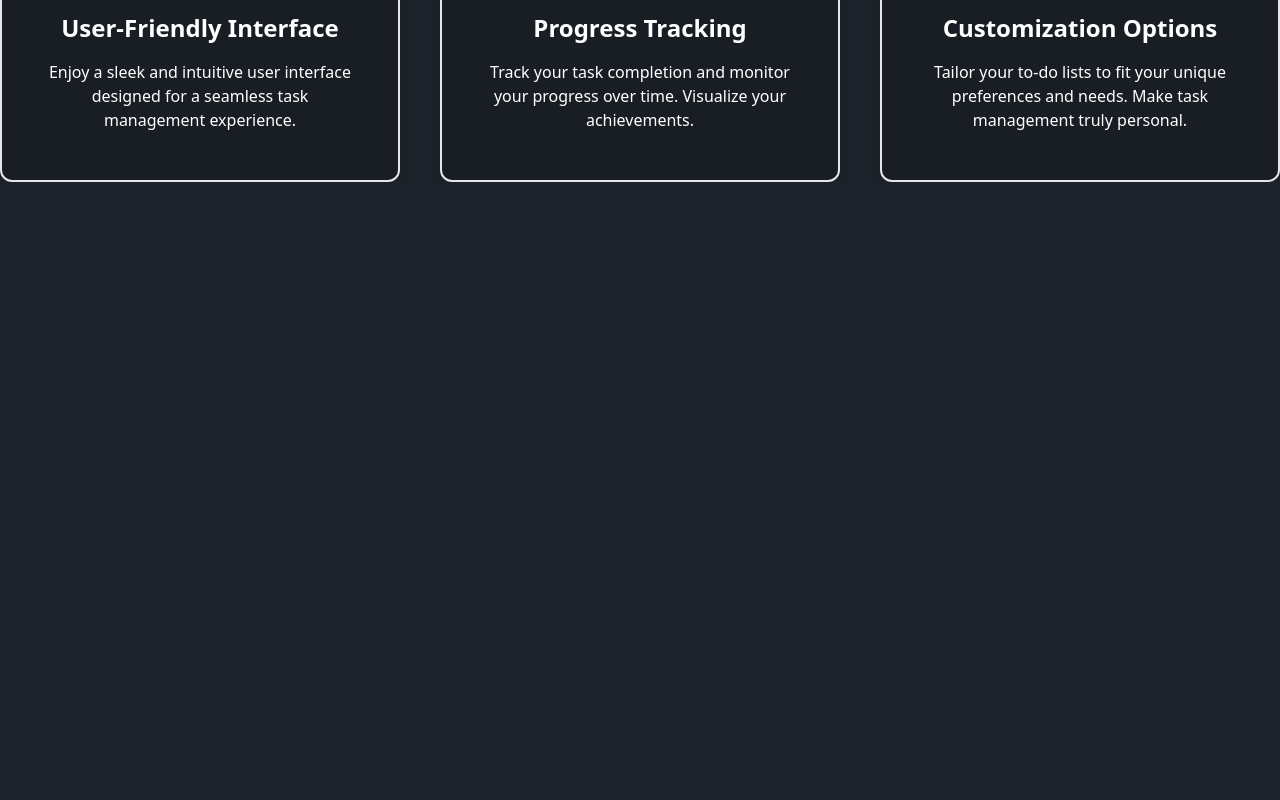
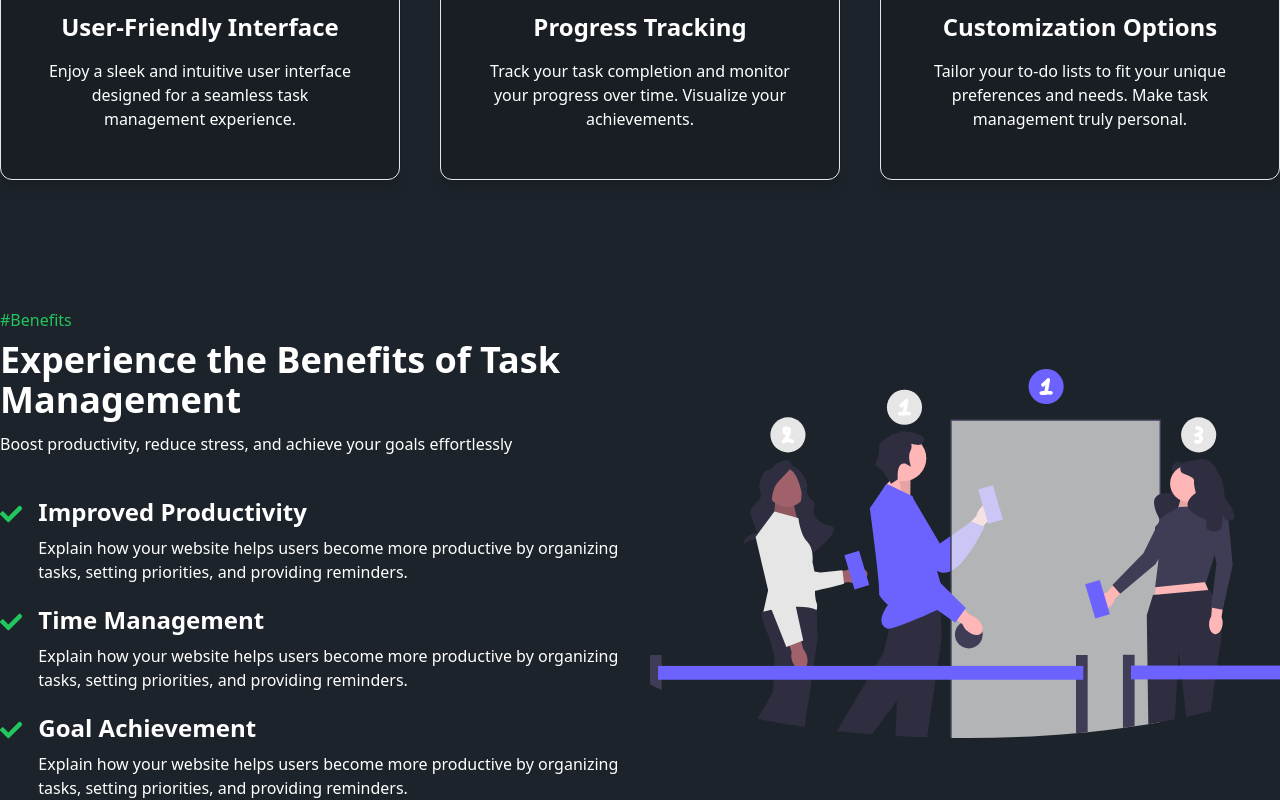
Before and after one commit to Rakibjrb/task-manager-app, a React (Vite) app: page / in a window 1280 px wide. Shown: the part 2123-2923 px from the top of the page. Before the commit the page ends 2305 px from the top, so only its background shows below. Built offline with nearby package versions, Linux system fonts and the light colour scheme.

Commit message:
completed benefits section

```diff
--- a/public/benefits.json
+++ b/public/benefits.json
@@ -10,25 +10,5 @@
   {
     "title": "Goal Achievement",
     "description": "Explain how your website helps users become more productive by organizing tasks, setting priorities, and providing reminders."
-  },
-  {
-    "title": "Access Anywhere",
-    "description": "Explain how your website helps users become more productive by organizing tasks, setting priorities, and providing reminders."
-  },
-  {
-    "title": "Improved Productivity",
-    "description": "Explain how your website helps users become more productive by organizing tasks, setting priorities, and providing reminders."
-  },
-  {
-    "title": "Improved Productivity",
-    "description": "Explain how your website helps users become more productive by organizing tasks, setting priorities, and providing reminders."
-  },
-  {
-    "title": "Improved Productivity",
-    "description": "Explain how your website helps users become more productive by organizing tasks, setting priorities, and providing reminders."
-  },
-  {
-    "title": "Improved Productivity",
-    "description": "Explain how your website helps users become more productive by organizing tasks, setting priorities, and providing reminders."
   }
 ]
--- /dev/null
+++ b/src/Components/Home/Benefits/Benefit.jsx
@@ -0,0 +1,20 @@
+import { FaCheck } from "react-icons/fa";
+import PropTypes from "prop-types";
+
+const Benefit = ({ benefit }) => {
+  const { title, description } = benefit;
+  return (
+    <div className="flex gap-4" data-aos="fade-left" data-aos-duration="800">
+      <FaCheck className="text-4xl text-green-500" />
+      <div>
+        <h3 className="text-2xl font-semibold mb-2">{title}</h3>
+        <p>{description}</p>
+      </div>
+    </div>
+  );
+};
+
+Benefit.propTypes = {
+  benefit: PropTypes.object,
+};
+export default Benefit;
--- /dev/null
+++ b/src/Components/Home/Benefits/Benefits.jsx
@@ -0,0 +1,43 @@
+import { useEffect, useState } from "react";
+import axios from "axios";
+import benefitsImg from "../../../assets/benefit/benefit.svg";
+import Benefit from "./Benefit";
+
+const Benefits = () => {
+  const [benefits, setBenefits] = useState([]);
+
+  useEffect(() => {
+    axios.get("./benefits.json").then((res) => setBenefits(res.data));
+  }, []);
+
+  return (
+    <div className="max-w-7xl mx-auto px-4 xl:px-0 font-playpen mt-32 text-white">
+      <div className="flex flex-col-reverse lg:flex-row gap-5 items-center">
+        <div className="flex-1" data-aos="fade-right">
+          <p className="text-green-500">#Benefits</p>
+          <h2
+            className="text-4xl font-bold mt-2 mb-3"
+            data-aos="flip-left"
+            data-aos-duration="2000"
+          >
+            Experience the Benefits of Task Management
+          </h2>
+          <p>
+            Boost productivity, reduce stress, and achieve your goals
+            effortlessly
+          </p>
+          <div className="mt-10 space-y-5">
+            {benefits?.map((benefit, index) => (
+              <Benefit key={index} benefit={benefit} />
+            ))}
+          </div>
+        </div>
+        <div className="flex-1" data-aos="fade-left">
+          <img src={benefitsImg} alt="Benefits image" />
+        </div>
+      </div>
+    </div>
+  );
+};
+
+export default Benefits;
--- a/src/Components/Home/Features/Feature.jsx
+++ b/src/Components/Home/Features/Feature.jsx
@@ -5,7 +5,7 @@ const Feature = ({ feature }) => {
   const { img, title, description } = feature;
   return (
     <div data-aos="fade-down" data-aos-duration="2000">
-      <div className="border-2 bg-base-200 pt-5 pb-7 px-5 rounded-xl transition-effect transition-all duration-400 hover:bg-base-300 shadow-lg h-full">
+      <div className="border bg-base-200 pt-5 pb-7 px-5 rounded-xl transition-effect transition-all duration-400 hover:bg-base-300 shadow-lg h-full">
         <img className="w-1/2 mx-auto" src={img} alt={title} />
         <div className="text-center p-5">
           <h3 className="text-2xl font-bold my-4">{title}</h3>
--- a/src/Components/Home/Features/feature.css
+++ b/src/Components/Home/Features/feature.css
@@ -1,4 +1,4 @@
 .transition-effect:hover {
   cursor: pointer;
-  transform: rotate(8deg);
+  transform: rotate(4deg);
 }
--- a/src/Layout/Main/Nav/Nav.jsx
+++ b/src/Layout/Main/Nav/Nav.jsx
@@ -48,7 +48,6 @@ const Nav = () => {
             Login
           </h3>
         </Link>
-        <div>
         <button
           className="lg:hidden"
           onClick={() => {
@@ -62,7 +61,6 @@ const Nav = () => {
           )}
         </button>
       </div>
-      </div>
     </nav>
   );
 };
--- a/src/Pages/Home/Home.jsx
+++ b/src/Pages/Home/Home.jsx
@@ -1,5 +1,6 @@
 import About from "../../Components/Home/About/About";
 import Banner from "../../Components/Home/Banner/Banner";
+import Benefits from "../../Components/Home/Benefits/Benefits";
 import Features from "../../Components/Home/Features/Features";
 
 const Home = () => {
@@ -8,6 +9,7 @@ const Home = () => {
       <Banner />
       <About />
       <Features />
+      <Benefits />
     </>
   );
 };
```
Also changed, not shown: src/assets/benefit/benefit.svg (added). Lines whose indentation alone changed are shown as unchanged.
